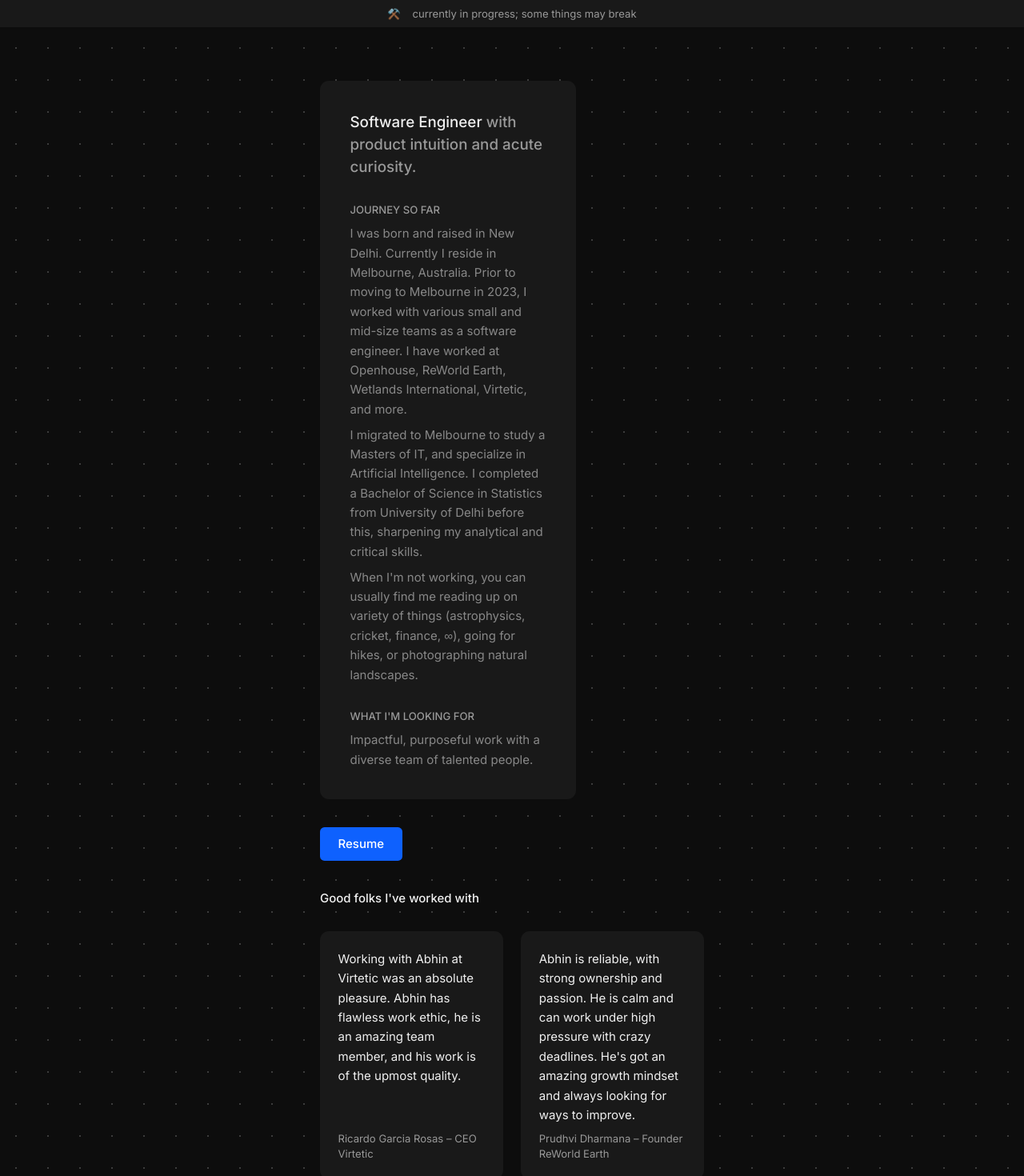
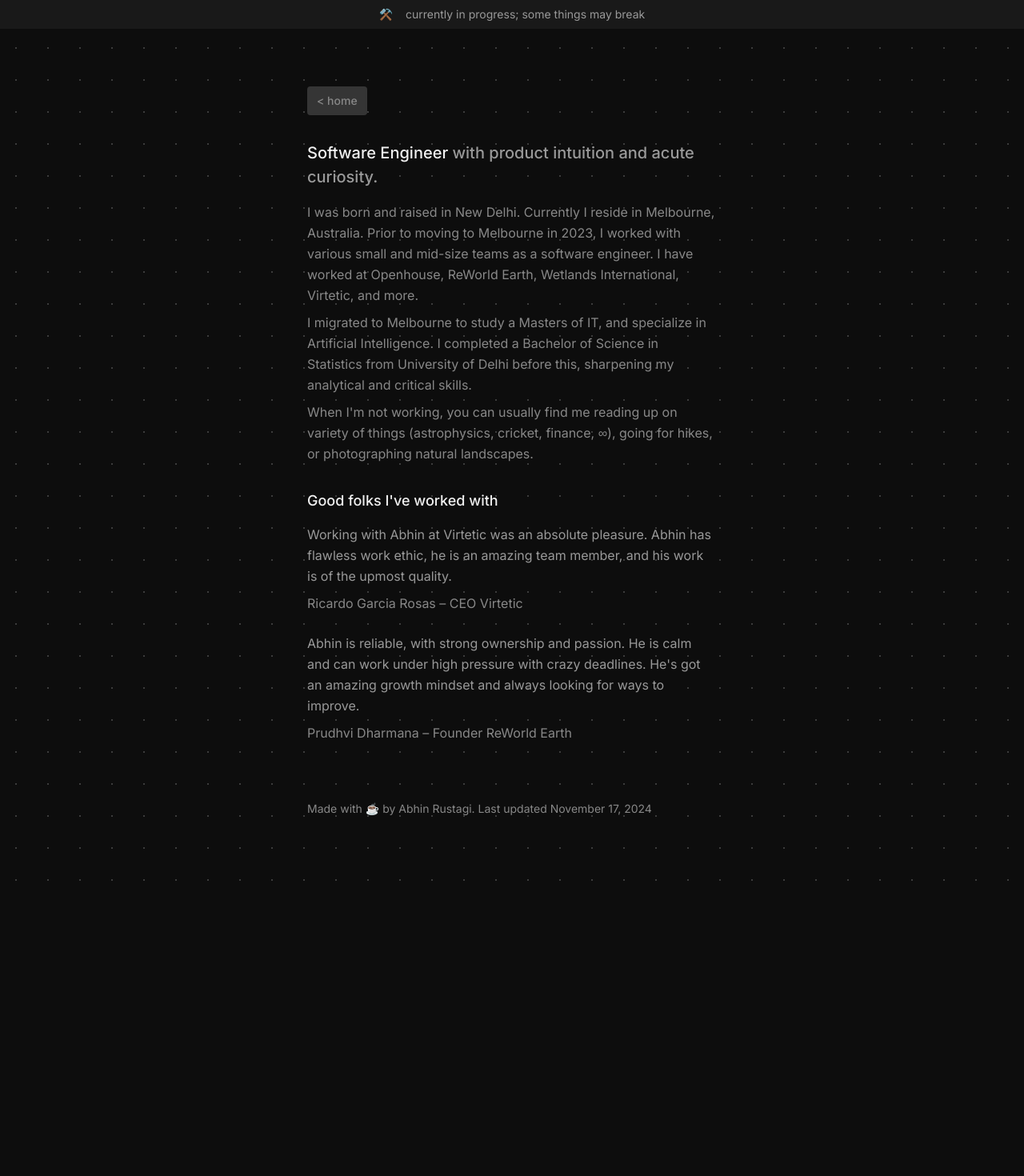
Before and after one commit to AbhinRustagi/abhin.dev, a Next.js app: page /about in a window 1280 px wide. Shown: the top 1470 px of the page at 80% size. After the commit the page ends 1117 px from the top, so only its background shows below. Built offline with nearby package versions, Linux system fonts and the light colour scheme.

Commit message:
feat: theme adjustments

```diff
--- a/src/app/(home)/page.tsx
+++ b/src/app/(home)/page.tsx
@@ -10,6 +10,10 @@ export default async function Home() {
       <Avatar />
       <About />
       <Socials />
+      <section className="mb-10">
+        <h2 className="text-lg mb-3">Projects</h2>
+        <p>Hang tight. Coming up shortly.</p>
+      </section>
       <Blog posts={posts.reverse().slice(0, 4)} />
     </>
   );
--- a/src/app/about/page.tsx
+++ b/src/app/about/page.tsx
@@ -1,3 +1,4 @@
+import Button from "@/components/Button";
 import { Content } from "@/components/Cards/About";
 import generateMetadata from "@/lib/metadata";
 import React from "react";
@@ -12,74 +13,10 @@ export const metadata = generateMetadata({
 export default function AboutPage() {
   return (
     <React.Fragment>
+      <div className="mb-8">
+        <Button direction="backward" text="home" href="/" />
+      </div>
       <Content />
-      {/* <section className="max-w-2xl mx-auto pt-10 md:pt-12">
-        <Heading.H1 className="mb-4">About Me</Heading.H1>
-        <p className="text-xl mb-8">
-          I&apos;m a software engineer with 3 years of experience, product
-          intuition and acute curiosity.
-        </p>
-        <figure className="mb-8">
-          <Image
-            src={AboutImage}
-            alt="Abhin Rustagi"
-            className="rounded-md object-cover aspect-square md:aspect-video"
-          />
-          <figcaption className="text-center text-xs mt-2">
-            Cape Schanck, Mornington Peninsula
-          </figcaption>
-        </figure>
-        <Heading.H2 className="uppercase text-sm lg:text-sm mb-4 text-neutral-500">
-          Journey so far
-        </Heading.H2>
-        <p className="mb-4">
-          I was born and raised in New Delhi. Currently I reside in Melbourne,
-          Australia. Prior to moving to Melbourne in 2023, I worked with various
-          small and mid-size teams as a software engineer. I have worked at
-          Openhouse, ReWorld Earth, Wetlands International, Virtetic, and more.
-        </p>
-        <p className="mb-4">
-          I migrated to Melbourne to study a Masters of IT, and specialize in
-          Artificial Intelligence. I completed a Bachelor of Science in
-          Statistics from University of Delhi before this, sharpening my
-          analytical and critical skills.
-        </p>
-        <p className="mb-4">
-          When I&apos;m not working, you can usually find me reading up on
-          variety of things (astrophysics, cricket, finance, ∞), going for
-          hikes, or photographing natural landscapes.
-        </p> */}
-      {/* <Heading.H2 className="uppercase text-sm lg:text-sm mb-4 text-neutral-500">
-          Going on right now
-        </Heading.H2>*/}
-      {/* <Heading.H2 className="uppercase text-sm lg:text-sm mt-16 mb-4 text-neutral-500">
-          What I&apos;m Looking For
-        </Heading.H2>
-        <p className="mb-8">
-          Impactful, purposeful work with a diverse team of talented people.
-        </p>
-        <p className="my-16 font-mono font-bold flex items-center gap-2 text-neutral-100">
-          You can view my resume{" "}
-          <Link
-            className="underline"
-            href="https://drive.google.com/file/d/1yCCo55SJMuDMkvCu5if45Md-NAt9DRrs/view?usp=sharing"
-          >
-            here
-          </Link>
-          <SlLink className="h-4 w-4" />
-        </p>
-        <Heading.H2>Good folks I&apos;ve worked with</Heading.H2>
-        <div className="mt-8 flex gap-6 flex-wrap lg:flex-nowrap">
-          <Testimony
-            message="Working with Abhin at Virtetic was an absolute pleasure. Abhin has flawless work ethic, he is an amazing team member, and his work is of the upmost quality."
-            name="Ricardo Garcia Rosas – CEO Virtetic"
-          />
-          <Testimony
-            message="Abhin is reliable, with strong ownership and passion. He is calm and can work under high pressure with crazy deadlines. He's got an amazing growth mindset and always looking for ways to improve."
-            name="Prudhvi Dharmana – Founder ReWorld Earth"
-          />
-        </div>
-      </section> */}
     </React.Fragment>
   );
 }
--- a/src/app/blog/[slug]/page.tsx
+++ b/src/app/blog/[slug]/page.tsx
@@ -1,3 +1,4 @@
+import Button from "@/components/Button";
 import MdRenderer from "@/components/MdRenderer/MdRenderer";
 import { getAllPosts, getPostBySlug, IPost } from "@/lib/blog";
 import _generateMetadata from "@/lib/metadata";
@@ -25,16 +26,11 @@ export default async function BlogPost({ params }: Props) {
   const data = await getPostBySlug(decodeURIComponent((await params).slug));
 
   return (
-    <section className="pt-10 md:pt-12 max-w-2xl mx-auto">
-      <div className="block mb-8">
-        <Link
-          href="/blog"
-          className="flex items-center gap-2 text-sm underline"
-        >
-          <SlArrowLeft className="h-3 w-3" /> all posts
-        </Link>
+    <section className="max-w-2xl mx-auto">
+      <div className="mb-8">
+        <Button text="all posts" href="/blog" direction="backward" />
       </div>
-      <h1 className="mb-8">{data.metadata?.title}</h1>
+      <h1 className="mb-6 text-xl">{data.metadata?.title}</h1>
       <div className="text-gray-300">
         <MdRenderer content={data.content} />
       </div>
--- a/src/app/blog/page.tsx
+++ b/src/app/blog/page.tsx
@@ -2,6 +2,7 @@ import { getIndex, groupPostsByDate } from "@/lib/blog";
 import generateMetadata from "@/lib/metadata";
 import Link from "next/link";
 import React from "react";
+import Button from "@/components/Button";
 
 export const metadata = generateMetadata({
   title: "Blog",
@@ -15,7 +16,10 @@ export default async function Blog() {
 
   return (
     <React.Fragment>
-      <section className="pt-10 md:pt-12">
+      <div className="mb-8">
+        <Button direction="backward" href="/" text="home" />
+      </div>
+      <section>
         <h1 className="mb-1">Blog</h1>
         <p className="text-subtitle">Thoughts, ideas and opinions</p>
         <div className="mt-10 md:mt-12">
--- a/src/app/globals.css
+++ b/src/app/globals.css
@@ -16,7 +16,6 @@
 
 html {
   scroll-behavior: smooth;
-  font-size: 15px;
 }
 
 body {
--- a/src/app/work/page.tsx
+++ b/src/app/work/page.tsx
@@ -1,3 +1,4 @@
+import Button from "@/components/Button";
 import generateMetadata from "@/lib/metadata";
 import Link from "next/link";
 
@@ -9,8 +10,10 @@ export const metadata = generateMetadata({
 export default function Work() {
   return (
     <>
-      {/* <Projects /> */}
-      <div className="mt-6 rounded-md p-6 border border-border">
+      <div className="mb-6">
+        <Button text="home" href="/" direction="backward" />
+      </div>
+      <div className="rounded-md p-6 border border-border">
         <h2 className="mb-2 lg:text-lg text-neutral-400">
           About my suite of personal projects
         </h2>
--- a/src/components/Button.tsx
+++ b/src/components/Button.tsx
@@ -3,16 +3,23 @@ import Link from "next/link";
 interface ButtonProps {
   text: string;
   href: string;
+  direction?: "forward" | "backward";
 }
 
 export default function Button(props: ButtonProps) {
+  const direction = props.direction === "backward" ? "<" : ">";
+  const display =
+    props.direction === "backward"
+      ? direction + " " + props.text
+      : props.text + " " + direction;
+
   return (
     <div className="rounded inline-block transition-colors cursor-pointer bg-button hover:scale-95">
       <Link
         href={props.href}
         className="text-sm font-medium hover:text-title rounded block transition-colors py-2 px-3"
       >
-        {props.text} {">"}
+        {display}
       </Link>
     </div>
   );
--- a/src/components/Cards/About.tsx
+++ b/src/components/Cards/About.tsx
@@ -1,19 +1,12 @@
-import Link from "next/link";
-import Testimony from "./Testimonial";
-
 export const Content = () => {
   return (
     <>
-      <div className="w-2/3 rounded-xl p-10 bg-card mb-12">
-        <h1 className="text-xl mb-8">
+      <h1 className="text-xl mb-4">
         Software Engineer{" "}
         <span className="text-subtitle">
           with product intuition and acute curiosity.
         </span>
       </h1>
-        <h2 className="uppercase text-sm lg:text-sm mb-2 text-subtitle">
-          Journey so far
-        </h2>
       <p className="mb-2">
         I was born and raised in New Delhi. Currently I reside in Melbourne,
         Australia. Prior to moving to Melbourne in 2023, I worked with various
@@ -22,47 +15,33 @@ export const Content = () => {
       </p>
       <p className="mb-2">
         I migrated to Melbourne to study a Masters of IT, and specialize in
-          Artificial Intelligence. I completed a Bachelor of Science in
-          Statistics from University of Delhi before this, sharpening my
-          analytical and critical skills.
+        Artificial Intelligence. I completed a Bachelor of Science in Statistics
+        from University of Delhi before this, sharpening my analytical and
+        critical skills.
       </p>
       <p className="mb-4">
-          When I&apos;m not working, you can usually find me reading up on
-          variety of things (astrophysics, cricket, finance, ∞), going for
-          hikes, or photographing natural landscapes.
+        When I&apos;m not working, you can usually find me reading up on variety
+        of things (astrophysics, cricket, finance, ∞), going for hikes, or
+        photographing natural landscapes.
       </p>
-        {/* <Heading.H2 className="uppercase text-sm lg:text-sm mb-4 text-neutral-500">
-          Going on right now
-        </Heading.H2>*/}
-        <h2 className="uppercase text-sm lg:text-sm mt-8 mb-2 text-subtitle">
-          What I&apos;m Looking For
-        </h2>
-        <p>
-          Impactful, purposeful work with a diverse team of talented people.
+      <h2 className="text-lg mt-8 mb-4">Good folks I&apos;ve worked with</h2>
+      <div>
+        <div className="mb-6">
+          <p className="mb-2 text-subtitle">
+            Working with Abhin at Virtetic was an absolute pleasure. Abhin has
+            flawless work ethic, he is an amazing team member, and his work is
+            of the upmost quality.
           </p>
-        {/* <p className="my-16 font-mono font-bold flex items-center gap-2 text-neutral-100">
-          You can view my resume <Link className="underline">here</Link>
-          <SlLink className="h-4 w-4" />
-        </p> */}
+          <p>Ricardo Garcia Rosas – CEO Virtetic</p>
         </div>
-      <div className="my-12">
-        <Link
-          href="https://drive.google.com/file/d/1yCCo55SJMuDMkvCu5if45Md-NAt9DRrs/view?usp=sharing"
-          className="bg-accent rounded-md px-6 py-3 font-medium text-white"
-        >
-          Resume
-        </Link>
+        <div className="mb-6">
+          <p className="mb-2 text-subtitle">
+            Abhin is reliable, with strong ownership and passion. He is calm and
+            can work under high pressure with crazy deadlines. He&apos;s got an
+            amazing growth mindset and always looking for ways to improve.
+          </p>
+          <p>Prudhvi Dharmana – Founder ReWorld Earth</p>
         </div>
-      <h2>Good folks I&apos;ve worked with</h2>
-      <div className="mt-8 flex gap-6 flex-wrap lg:flex-nowrap">
-        <Testimony
-          message="Working with Abhin at Virtetic was an absolute pleasure. Abhin has flawless work ethic, he is an amazing team member, and his work is of the upmost quality."
-          name="Ricardo Garcia Rosas – CEO Virtetic"
-        />
-        <Testimony
-          message="Abhin is reliable, with strong ownership and passion. He is calm and can work under high pressure with crazy deadlines. He's got an amazing growth mindset and always looking for ways to improve."
-          name="Prudhvi Dharmana – Founder ReWorld Earth"
-        />
       </div>
     </>
   );
```
Also changed, not shown: src/components/MdRenderer/styles.module.css (+13 -9 lines). Lines whose indentation alone changed are shown as unchanged.
